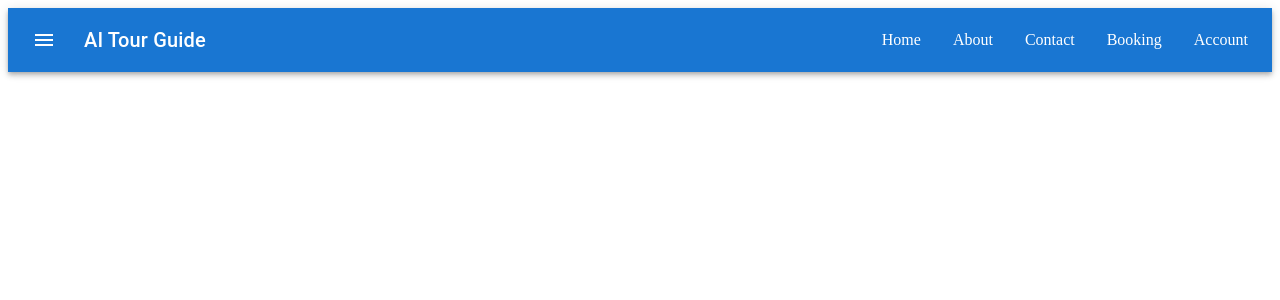
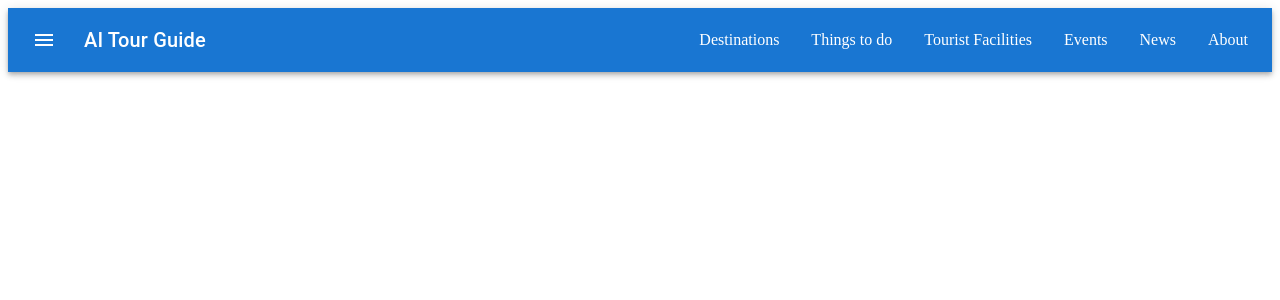
Before and after one commit to MEKIB/AI-Tour-Guide, a React (Vite) app in the folder Frontend/: page / in a window 1280 px wide. Shown: the top 300 px of the page. Built offline with nearby package versions, Linux system fonts and the light colour scheme.

Commit message:
edit navbar page

```diff
--- a/Frontend/src/components/Navbar/Navbar.jsx
+++ b/Frontend/src/components/Navbar/Navbar.jsx
@@ -6,8 +6,39 @@ import Typography from '@mui/material/Typography';
 import Link from '@mui/material/Link';
 import IconButton from '@mui/material/IconButton';
 import MenuIcon from '@mui/icons-material/Menu';
-// import { Link } from 'react-router-dom';
+import Menu from '@mui/material/Menu';
+import MenuItem from '@mui/material/MenuItem';
+import { useState } from 'react';
+
 export default function ButtonAppBar() {
+  const [anchorElTourist, setAnchorElTourist] = useState(null);
+  const [anchorElAbout, setAnchorElAbout] = useState(null);
+  const [anchorElDestination, setAnchorElDestination] = useState(null);
+
+  const handleOpenTourist = (event) => {
+    setAnchorElTourist(event.currentTarget);
+  };
+
+  const handleCloseTourist = () => {
+    setAnchorElTourist(null);
+  };
+
+  const handleOpenAbout = (event) => {
+    setAnchorElAbout(event.currentTarget);
+  };
+
+  const handleCloseAbout = () => {
+    setAnchorElAbout(null);
+  };
+
+  const handleOpenDestination = (event) => {
+    setAnchorElDestination(event.currentTarget);
+  };
+
+  const handleCloseDestination = () => {
+    setAnchorElDestination(null);
+  };
+
   return (
     <Box sx={{ flexGrow: 1 }}>
       <AppBar position="static">
@@ -25,21 +56,88 @@ export default function ButtonAppBar() {
             AI Tour Guide
           </Typography>
           <Box sx={{ display: 'flex', gap: 4 }}>
+            <Link
+              id="destination-button"
+              aria-haspopup="true"
+              aria-controls="destination-menu"
+              onClick={handleOpenDestination}
+              color="inherit"
+              underline="none"
+            >
+              Destinations
+            </Link>
+            <Menu
+              id="destination-menu"
+              anchorEl={anchorElDestination}
+              open={Boolean(anchorElDestination)}
+              onClose={handleCloseDestination}
+              MenuListProps={{
+                'aria-labelledby': 'destination-button',
+              }}
+            >
+              <MenuItem onClick={handleCloseDestination}>World Heritage Sites</MenuItem>
+              <MenuItem onClick={handleCloseDestination}>National Parks and Community Protected Area</MenuItem>
+              <MenuItem onClick={handleCloseDestination}>Lakes, Hot Springs and Water Falls</MenuItem>
+              <MenuItem onClick={handleCloseDestination}>Religious Sites</MenuItem>
+              <MenuItem onClick={handleCloseDestination}>Historical Landmarks</MenuItem>
+            </Menu>
             <Link href="/" color="inherit" underline="none">
-              Home
+              Things to do
             </Link>
-            <Link href="/about" color="inherit" underline="none">
+            <Link
+              id="tourist-button"
+              aria-haspopup="true"
+              aria-controls="tourist-menu"
+              onClick={handleOpenTourist}
+              color="inherit"
+              underline="none"
+            >
+              Tourist Facilities
+            </Link>
+            <Menu
+              id="tourist-menu"
+              anchorEl={anchorElTourist}
+              open={Boolean(anchorElTourist)}
+              onClose={handleCloseTourist}
+              MenuListProps={{
+                'aria-labelledby': 'tourist-button',
+              }}
+            >
+              <MenuItem onClick={handleCloseTourist}>Flights</MenuItem>
+              <MenuItem onClick={handleCloseTourist}>Hotels and Lodges</MenuItem>
+              <MenuItem onClick={handleCloseTourist}>Tourist Information Centers</MenuItem>
+              <MenuItem onClick={handleCloseTourist}>Other Service Providers</MenuItem>
+            </Menu>
+            <Link href="/" color="inherit" underline="none">
+              Events
+            </Link>
+            <Link href="/" color="inherit" underline="none">
+              News
+            </Link>
+            <Link
+              id="about-button"
+              aria-haspopup="true"
+              aria-controls="about-menu"
+              onClick={handleOpenAbout}
+              color="inherit"
+              underline="none"
+            >
               About
             </Link>
-            <Link href="/contact" color="inherit" underline="none">
-              Contact
-            </Link>
-            <Link href="/booking" color="inherit" underline="none">
-              Booking
-            </Link>
-            <Link href="/account" color="inherit" underline="none">
-              Account
-            </Link>
+            <Menu
+              id="about-menu"
+              anchorEl={anchorElAbout}
+              open={Boolean(anchorElAbout)}
+              onClose={handleCloseAbout}
+              MenuListProps={{
+                'aria-labelledby': 'about-button',
+              }}
+            >
+              <MenuItem onClick={handleCloseAbout}>Amhara Region</MenuItem>
+              <MenuItem onClick={handleCloseAbout}>The Bureau</MenuItem>
+              <MenuItem onClick={handleCloseAbout}>Our Management</MenuItem>
+              <MenuItem onClick={handleCloseAbout}>Mandate and Responsibility</MenuItem>
+            </Menu>
           </Box>
         </Toolbar>
       </AppBar>
```
